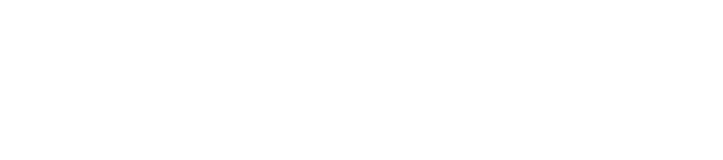
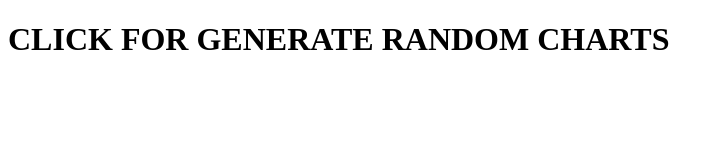
Before and after one commit to cartory/quickChart, a plain HTML site: page index.html in a window 1280 px wide. Shown: the whole page, without its empty margins (0-723 px from the left). Drawn offline with Linux system fonts and the light colour scheme.

Commit message:
add text

```diff
--- a/index.html
+++ b/index.html
@@ -15,7 +15,7 @@
 		}
 	</style>
 	<body id="body">
-		<!-- <img id="chart" class="img" src="https://quickchart.io/chart?bkg=white&amp;c={type:%27bar%27,data:{labels:[2012,2013,2014,2015,2016],datasets:[{label:%27Users%27,data:[120,60,50,180,120]}]}}" width="601" height="361" /> -->
+        <h1>CLICK FOR GENERATE RANDOM CHARTS</h1>
 	</body>
 	<script>
 		document.addEventListener("click", () => {
```
